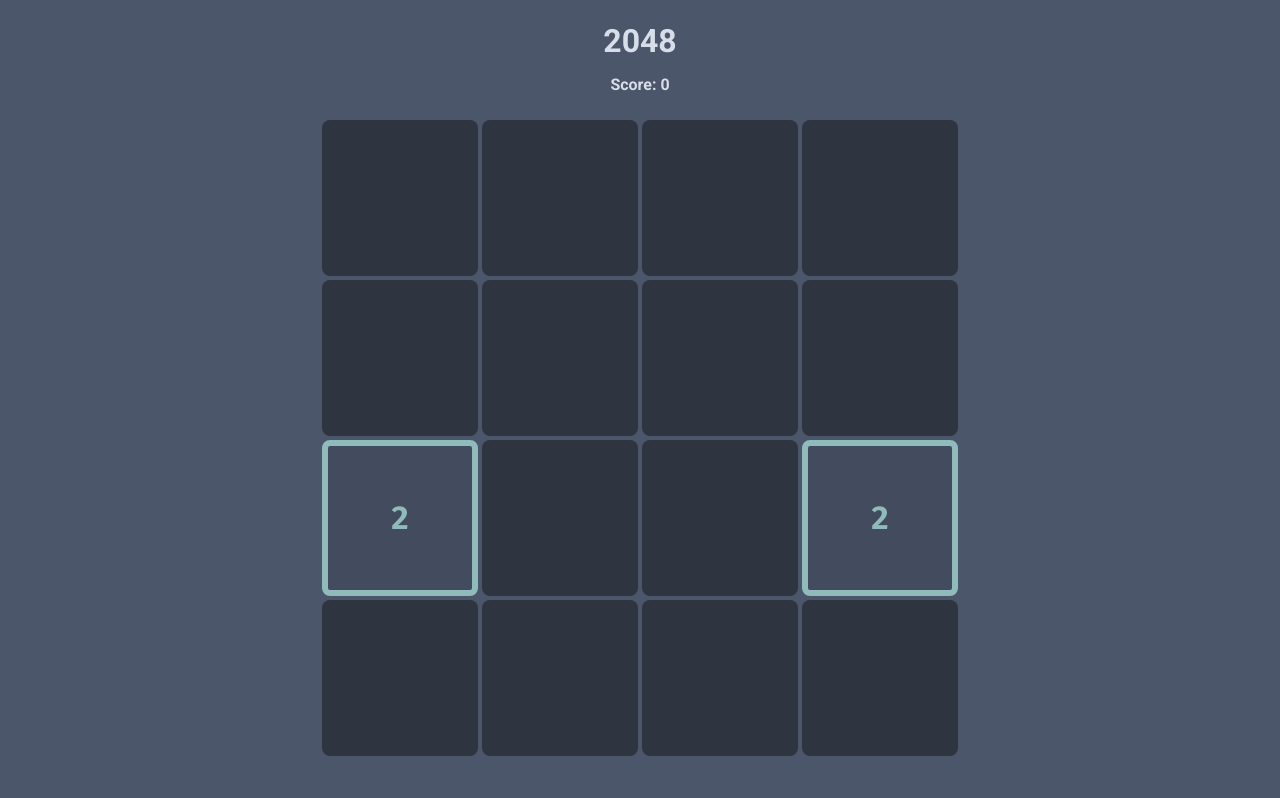
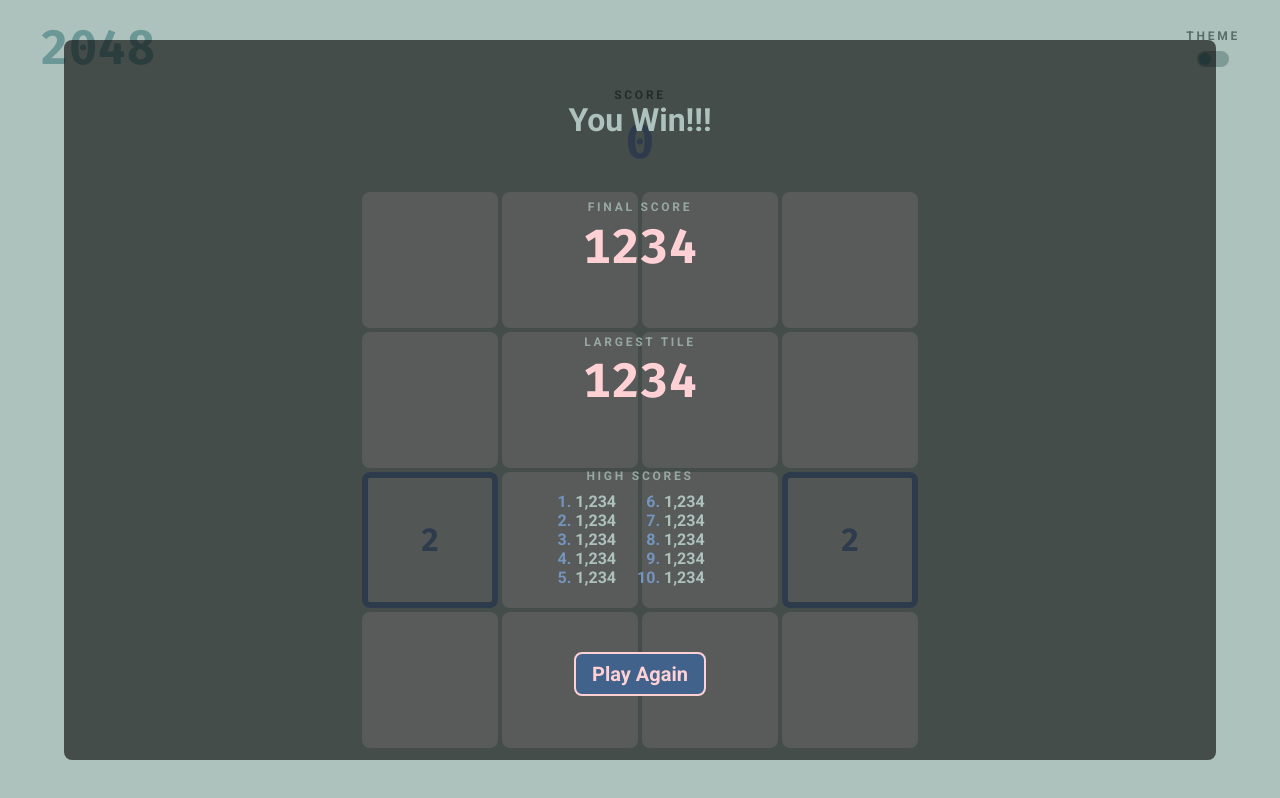
Before and after one commit to jwilhoit83/2048-clone-js, a plain HTML site: page index.html in a window 1280 px wide. Drawn offline with Linux system fonts and the light colour scheme.

Commit message:
added thme styling and worked with the transitions a bit

```diff
--- a/index.html
+++ b/index.html
@@ -12,21 +12,47 @@
 
 <body>
   <header class="game-info">
-    <h1>2048</h1>
-    <p>Score: <span id="score"></span></p>
+    <div class="header-flex">
+      <h1 class='title'>2048</h1>
+
+      <input type="checkbox" name="theme-toggle" id="theme-toggle" class='theme-toggle'>
+      <div>
+        <p class='muted-text'>theme</p>
+        <label for="theme-toggle" class='toggle'></label>
+      </div>
+    </div>
+    <p class='muted-text'>Score</p>
+    <p id="score" class='number-large accent-text'></p>
+
   </header>
   <div id='game-board' class="grid">
 
   </div>
   <div id="end-game-container" class="end-game">
-    <h1 id="end-game"></h1>
-    <p>Final Score</p>
-    <p id='end-score' class="number-large"></p>
-    <p>Largest Tile</p>
-    <p id="biggest" class="number-large"></p>
-    <p>High Scores</p>
-    <ol class="scores-list" id="scores-list">
-    </ol>
+    <h1 id="end-game">You Win!!!</h1>
+    <div>
+      <p class='muted-text'>Final Score</p>
+      <p id='end-score' class="number-large">1234</p>
+    </div>
+    <div>
+      <p class='muted-text'>Largest Tile</p>
+      <p id="biggest" class="number-large">1234</p>
+    </div>
+    <div>
+      <p class='muted-text'>High Scores</p>
+      <ol class="scores-list" id="scores-list">
+        <li>1,234</li>
+        <li>1,234</li>
+        <li>1,234</li>
+        <li>1,234</li>
+        <li>1,234</li>
+        <li>1,234</li>
+        <li>1,234</li>
+        <li>1,234</li>
+        <li>1,234</li>
+        <li>1,234</li>
+      </ol>
+    </div>
     <button class="btn" id="play-again">Play Again</button>
 
   </div>
--- a/script.js
+++ b/script.js
@@ -1,3 +1,4 @@
+const themeToggle = document.getElementById('theme-toggle')
 const board = document.getElementById('game-board')
 const scoreContainer = document.getElementById('score')
 const endGameContainer = document.getElementById('end-game-container')
@@ -30,6 +31,8 @@ const classObj = {
   1024: 'ten-twenty-four',
   2048: 'twenty-forty-eight',
   4096: 'forty-ninety-six',
+  8192: 'eighty-one-ninety-two',
+  16384: 'sixteen-three-eighty-four',
 }
 
 // grabs previous scores array from local storage
@@ -38,7 +41,18 @@ let previousScores = localStorage.getItem('previous')
   ? JSON.parse(localStorage.getItem('previous'))
   : []
 
+checkTheme()
 startGame()
+
+// sets theme based on theme toggle position
+
+function checkTheme() {
+  if (themeToggle.checked) {
+    document.body.className = 'dark-theme'
+  } else {
+    document.body.className = 'light-theme'
+  }
+}
 
 // clears all previous game data and starts a new game with a fresh board
 
@@ -91,7 +105,7 @@ function updateBoard() {
       board.children[idx].innerText = val
       board.children[idx].className = classObj[val]
     }
-    if(val !== previousValues[idx] && val !== 0){
+    if (val !== previousValues[idx] && val !== 0) {
       board.children[idx].classList.add(previousDirection)
     }
   })
@@ -309,6 +323,12 @@ function checkForMoves() {
 
 // component event listeners
 
+
+// listener for theme toggle adding appropriate class to change theme
+
+themeToggle.addEventListener('change', checkTheme)
+
+
 // keyboard listener for arrow key controls
 
 function arrowListener(e) {
--- a/style.css
+++ b/style.css
@@ -1,59 +1,121 @@
 @import url('https://fonts.googleapis.com/css2?family=Fira+Mono:wght@700&family=Roboto:wght@700&display=swap');
 
-html {
-  --clr-neutral-100: #eceff4;
-  --clr-neutral-200: #e5e9f0;
-  --clr-neutral-300: #d8dee9;
-  --clr-neutral-600: #4c566a;
-  --clr-neutral-700: #434c5e;
-  --clr-neutral-800: #3b4252;
-  --clr-neutral-900: #2e3440;
-  --clr-neutral-950: hsl(220, 16%, 22%, 0.8);
+.light-theme {
+  --clr-neutral-100: hsl(166, 15%, 28%);
+  --clr-neutral-700: hsl(166, 15%, 72%);
+  --clr-neutral-800: hsl(165, 16%, 83%);
+  --clr-neutral-900: hsl(167, 15%, 88%);
 
-  --clr-accent-blue-100: hsl(179, 25%, 65%);
-  --clr-accent-blue-150: hsl(179, 25%, 45%);
-  --clr-accent-blue-200: hsl(193, 43%, 67%);
-  --clr-accent-blue-250: hsl(193, 43%, 47%);
-  --clr-accent-blue-300: hsl(210, 34%, 63%);
-  --clr-accent-blue-350: hsl(210, 34%, 43%);
-  --clr-accent-blue-400: hsl(213, 32%, 52%);
-  --clr-accent-blue-450: hsl(213, 32%, 32%);
+  --clr-primary-100: hsl(213, 36%, 60%);
+  --clr-primary-150: hsl(213, 36%, 40%);
+  --clr-primary-200: hsl(341, 40%, 64%);
+  --clr-primary-250: hsl(341, 40%, 49%);
+  --clr-primary-300: hsl(24, 85%, 56%);
+  --clr-primary-350: hsl(24, 85%, 41%);
+  --clr-primary-400: hsl(44, 91%, 44%);
+  --clr-primary-450: hsl(44, 91%, 34%);
+  --clr-primary-500: hsl(180, 24%, 44%);
+  --clr-primary-550: hsl(180, 24%, 29%);
+  --clr-primary-600: hsl(311, 20%, 63%);
+  --clr-primary-650: hsl(311, 20%, 43%);
 
-  --clr-accent-red-100: hsl(354, 42%, 56%, 0.8);
-  --clr-accent-red-150: hsl(354, 42%, 36%, 0.8);
-  --clr-accent-orange-100: hsl(14, 51%, 63%, 0.8);
-  --clr-accent-orange-150: hsl(14, 51%, 43%, 0.8);
-  --clr-accent-yellow-100: hsl(40, 71%, 73%, 0.8);
-  --clr-accent-yellow-150: hsl(40, 71%, 53%, 0.8);
-  --clr-accent-green-100: hsl(92, 28%, 65%, 0.8);
-  --clr-accent-green-150: hsl(92, 28%, 45%, 0.8);
-  --clr-accent-pink-100: hsl(311, 20%, 63%, 0.8);
-  --clr-accent-pink-150: hsl(311, 20%, 43%, 0.8);
+  --clr-accent-100: var(--clr-neutral-700);
+  --clr-accent-200: var(--clr-primary-100);
+
+  --clr-eg-bg: rgba(0, 0, 0, 0.6);
+  --clr-eg-fg: var(--clr-neutral-700);
+
+  --clr-btn-bg: var(--clr-primary-150);
+  --clr-btn-fg: hsl(356, 100%, 91%);
+
+  --clr-toggle-bg: hsl(180, 24%, 29%, 0.4);
+  --clr-toggle-fg: var(--clr-primary-500);
 }
+
+.dark-theme {
+  --clr-neutral-100: hsl(219, 28%, 88%);
+  --clr-neutral-700: hsl(220, 16%, 36%);
+  --clr-neutral-800: hsl(220, 17%, 32%);
+  --clr-neutral-900: hsl(220, 16%, 22%);
+
+  --clr-primary-100: hsl(179, 25%, 65%, 0.8);
+  --clr-primary-150: hsl(179, 25%, 45%, 0.8);
+  --clr-primary-200: hsl(354, 42%, 56%, 0.8);
+  --clr-primary-250: hsl(354, 42%, 36%, 0.8);
+  --clr-primary-300: hsl(14, 51%, 63%, 0.8);
+  --clr-primary-350: hsl(14, 51%, 43%, 0.8);
+  --clr-primary-400: hsl(40, 71%, 73%, 0.8);
+  --clr-primary-450: hsl(40, 71%, 53%, 0.8);
+  --clr-primary-500: hsl(92, 28%, 65%, 0.8);
+  --clr-primary-550: hsl(92, 28%, 45%, 0.8);
+  --clr-primary-600: hsl(311, 20%, 63%, 0.8);
+  --clr-primary-650: hsl(311, 20%, 43%, 0.8);
+
+  --clr-accent-200: hsl(179, 25%, 65%, 0.8);
+
+  --clr-eg-bg: hsl(220, 16%, 22%, 0.9);
+  --clr-eg-fg: hsl(219, 28%, 88%);
+
+  --clr-btn-bg: hsl(220, 16%, 36%);
+  --clr-btn-fg: hsl(40, 71%, 73%, 0.8);
+
+  --clr-toggle-bg: hsl(220, 16%, 22%);
+  --clr-toggle-fg: hsl(311, 20%, 63%, 0.8);
+}
+
+/* ===--------------------=== */
+/* ===-- General styles --=== */
+/* ===--------------------=== */
 
 body {
   font-family: 'Roboto', sans-serif;
   font-weight: 700;
   line-height: 1.2;
-  color: var(--clr-neutral-300);
-  background-color: var(--clr-neutral-600);
+  color: var(--clr-neutral-100);
+  background-color: var(--clr-neutral-700);
 }
 
 h1 {
-  line-height: 1.1;
+  line-height: 1;
 }
 
 .btn {
-  color: var(--accent, var(--clr-neutral-300));
-  background-color: var(--clr-neutral-700);
+  color: var(--clr-btn-fg);
+  background-color: var(--clr-btn-bg);
 
   font-size: 1.25rem;
 
   border-radius: 0.5rem;
-  border: 0.125rem solid var(--accent, var(--clr-neutral-300));
+  border: 0.125rem solid var(--clr-btn-fg);
   cursor: pointer;
   padding: 0.5rem 1rem;
 }
+
+/* ===----------------=== */
+/* ===-- Typography --=== */
+/* ===----------------=== */
+
+.muted-text {
+  font-size: 0.75rem;
+  text-transform: uppercase;
+  letter-spacing: 0.4ch;
+  opacity: 0.75;
+}
+
+.number-large {
+  color: var(--clr-btn-fg);
+  font-family: 'Fira Mono', monospace;
+  font-size: clamp(2rem, 7vw, 3rem);
+  line-height: 1
+}
+
+.accent-text {
+  color: var(--clr-accent-200);
+}
+
+/* ===----------------=== */
+/* ===-- Components --=== */
+/* ===----------------=== */
 
 .game-info {
   display: flex;
@@ -63,8 +125,51 @@ h1 {
   margin: 1.5rem;
 }
 
+.header-flex {
+  display: flex;
+  justify-content: space-between;
+  align-items: center;
+  width: 100%;
+  padding-inline: 1rem;
+}
+
+.title {
+  font-size: clamp(2rem, 7vw, 3rem);
+  font-family: 'Fira Mono', monospace;
+  color: var(--clr-toggle-fg);
+  opacity: 0.75;
+}
+
+.theme-toggle {
+  appearance: none;
+}
+
+.toggle {
+  position: relative;
+  width: 2rem;
+  height: 1rem;
+  border-radius: 2rem;
+  background-color: var(--clr-toggle-bg);
+}
+
+.toggle::after {
+  content: '';
+  position: absolute;
+  width: 0.75rem;
+  height: 0.75rem;
+  background-color: var(--clr-toggle-fg);
+  border-radius: 100%;
+  top: 0.125rem;
+  left: 0.125rem;
+  transition: transform 0.2s ease-in-out;
+}
+
+.theme-toggle:checked ~ div > .toggle::after {
+  transform: translateX(1rem);
+}
+
 .grid {
-  width: min(90%, 40rem);
+  width: min(90%, 35rem);
   display: grid;
   grid-template-columns: repeat(4, 1fr);
   grid-template-rows: repeat(4, 1fr);
@@ -82,7 +187,7 @@ h1 {
   justify-content: center;
   align-items: center;
 
-  background-color: var(--bg, var(--clr-neutral-600));
+  background-color: var(--bg, var(--clr-neutral-700));
   color: var(--fg);
   border: min(1vw, 0.375rem) solid var(--bc, var(--fg));
   border-radius: 0.5rem;
@@ -108,149 +213,143 @@ h1 {
 }
 
 .grid > .two {
-  --fg: var(--clr-accent-blue-100);
-  --bg: var(--clr-neutral-700);
+  --fg: var(--clr-primary-100);
+  --bg: var(--clr-neutral-800);
 }
 .grid > .four {
-  --fg: var(--clr-accent-blue-100);
-  --bg: var(--clr-neutral-700);
-  --bc: var(--clr-accent-blue-150);
+  --fg: var(--clr-primary-100);
+  --bg: var(--clr-neutral-800);
+  --bc: var(--clr-primary-150);
 }
 .grid > .eight {
-  --fg: var(--clr-accent-yellow-100);
-  --bg: var(--clr-neutral-700);
+  --fg: var(--clr-primary-400);
+  --bg: var(--clr-neutral-800);
 }
 .grid > .sixteen {
-  --fg: var(--clr-accent-yellow-100);
-  --bg: var(--clr-neutral-700);
-  --bc: var(--clr-accent-yellow-150);
+  --fg: var(--clr-primary-400);
+  --bg: var(--clr-neutral-800);
+  --bc: var(--clr-primary-450);
 }
 .grid > .thirty-two {
-  --fg: var(--clr-accent-pink-100);
-  --bg: var(--clr-neutral-700);
+  --fg: var(--clr-primary-600);
+  --bg: var(--clr-neutral-800);
 }
 .grid > .sixty-four {
-  --fg: var(--clr-accent-pink-100);
-  --bg: var(--clr-neutral-700);
-  --bc: var(--clr-accent-pink-150);
+  --fg: var(--clr-primary-600);
+  --bg: var(--clr-neutral-800);
+  --bc: var(--clr-primary-650);
 }
 .grid > .one-twenty-eight {
-  --fg: var(--clr-accent-orange-100);
-  --bg: var(--clr-neutral-700);
+  --fg: var(--clr-primary-300);
+  --bg: var(--clr-neutral-800);
 }
 .grid > .two-fifty-six {
-  --fg: var(--clr-accent-orange-100);
-  --bg: var(--clr-neutral-700);
-  --bc: var(--clr-accent-orange-150);
+  --fg: var(--clr-primary-300);
+  --bg: var(--clr-neutral-800);
+  --bc: var(--clr-primary-350);
 }
 .grid > .five-twelve {
-  --fg: var(--clr-accent-green-100);
-  --bg: var(--clr-neutral-700);
+  --fg: var(--clr-primary-500);
+  --bg: var(--clr-neutral-800);
 }
 .grid > .ten-twenty-four {
-  --fg: var(--clr-accent-green-100);
-  --bg: var(--clr-neutral-700);
-  --bc: var(--clr-accent-green-150);
+  --fg: var(--clr-primary-500);
+  --bg: var(--clr-neutral-800);
+  --bc: var(--clr-primary-550);
 }
 .grid > .twenty-forty-eight {
-  --fg: var(--clr-accent-blue-400);
-  --bg: var(--clr-neutral-300);
+  --fg: var(--clr-primary-100);
+  --bg: var(--clr-neutral-100);
 }
 .grid > .forty-ninety-six {
-  --fg: var(--clr-accent-blue-400);
-  --bg: var(--clr-neutral-300);
-  --bc: var(--clr-accent-blue-450);
+  --fg: var(--clr-primary-100);
+  --bg: var(--clr-neutral-100);
+  --bc: var(--clr-primary-150);
+}
+.grid > .eighty-one-ninety-two {
+  --fg: var(--clr-primary-200);
+  --bg: var(--clr-neutral-100);
+}
+.grid > .sixteen-three-eighty-four {
+  --fg: var(--clr-primary-200);
+  --bg: var(--clr-neutral-100);
+  --bc: var(--clr-primary-250);
 }
 
 .end-game {
-  --accent: var(--clr-accent-yellow-100);
-
   position: absolute;
   inset: 5%;
-  color: var(--clr-accent-neutral-300);
-  background-color: var(--clr-neutral-950);
+  color: var(--clr-eg-fg);
+  background-color: var(--clr-eg-bg);
   border-radius: 0.5rem;
 
-  display: none;
+  display: flex;
   flex-direction: column;
-  gap: 0.75rem;
-  justify-content: center;
+  justify-content: space-evenly;
   align-items: center;
 }
 
-.number-large {
-  color: var(--clr-accent-yellow-100);
-  font-size: clamp(2rem, 7vw, 3rem);
+.header-flex > div,
+.end-game > div {
+  display: flex;
+  flex-direction: column;
+  align-items: center;
+  text-align: center;
+  gap: 0.5rem;
 }
 
 .scores-list {
   columns: 2;
   column-gap: 3rem;
-  color: var(--clr-neutral-300);
+  color: var(--clr-accent-100, var(--clr-neutral-100));
   padding: 0;
   margin: 0;
 }
 
 .scores-list > li::marker {
-  color: var(--clr-accent-blue-100);
+  color: var(--clr-accent-200, var(--clr-btn-fg));
 }
 
 .left-swipe {
-  animation: left-swipe 0.2s ease-in-out;
+  --translate: -0.25rem;
+  animation: swipeX 0.1s ease-out;
 }
 .right-swipe {
-  animation: right-swipe 0.2s ease-in-out;
+  --translate: -.25rem;
+  animation: swipeX 0.1s ease-out;
 }
 .up-swipe {
-  animation: up-swipe 0.2s ease-in-out;
+  --translate: -0.25rem;
+  animation: swipeY 0.1s ease-out;
 }
 .down-swipe {
-  animation: down-swipe 0.2s ease-in-out;
+  --translate: 0.25rem;
+  animation: swipeY 0.1s ease-out;
 }
 
 @keyframes fadein {
-  0% {
+  from {
     opacity: 0;
   }
-
-  100% {
+  to {
     opacity: 1;
   }
 }
 
-@keyframes left-swipe {
+@keyframes swipeX {
   from {
-    transform: translateX(2vw);
+    transform: translateX(var(--translate));
   }
-
   to {
     transform: translateX(0);
   }
 }
-@keyframes right-swipe {
+
+@keyframes swipeY {
   from {
-    transform: translateX(-2vw);
+    transform: translateY(var(--translate));
   }
-
   to {
-    transform: translateX(0);
+    transform: translateY(0);
   }
 }
-@keyframes up-swipe {
-  from {
-    transform: translateY(2vw);
-  }
-
-  to {
-    transform: translateX(0);
-  }
-}
-@keyframes down-swipe {
-  from {
-    transform: translateY(-2vw);
-  }
-
-  to {
-    transform: translateX(0);
-  }
-}
```
